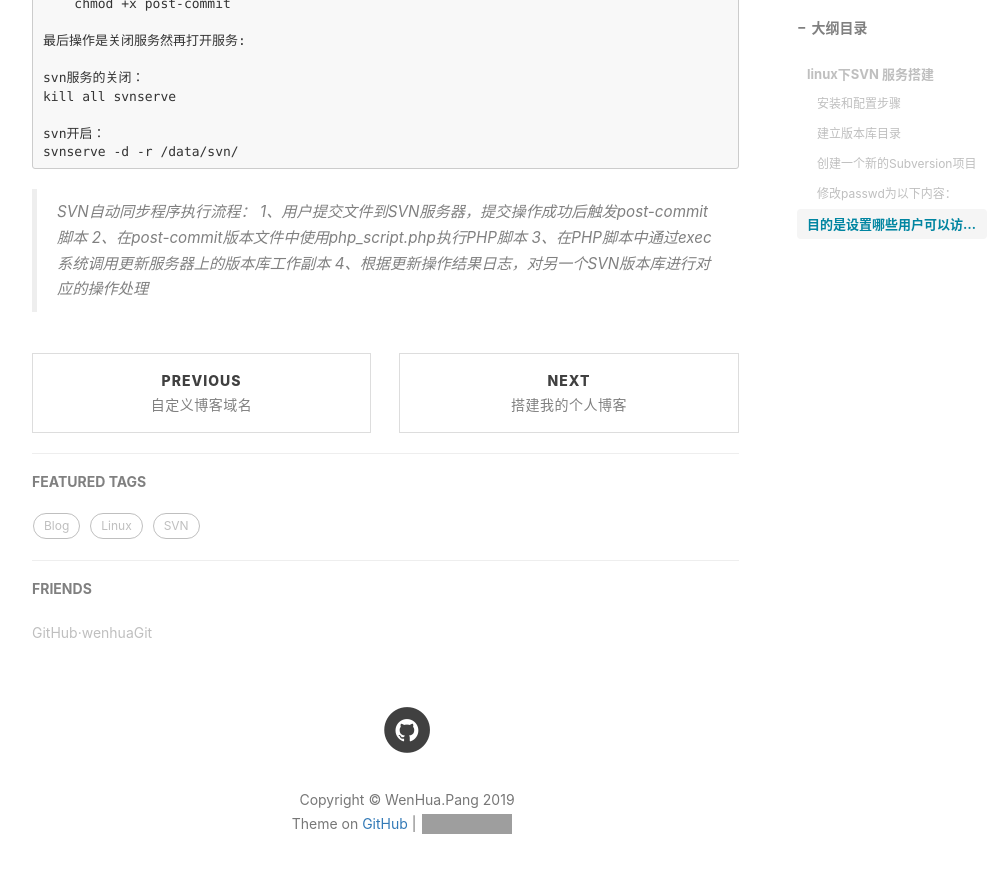
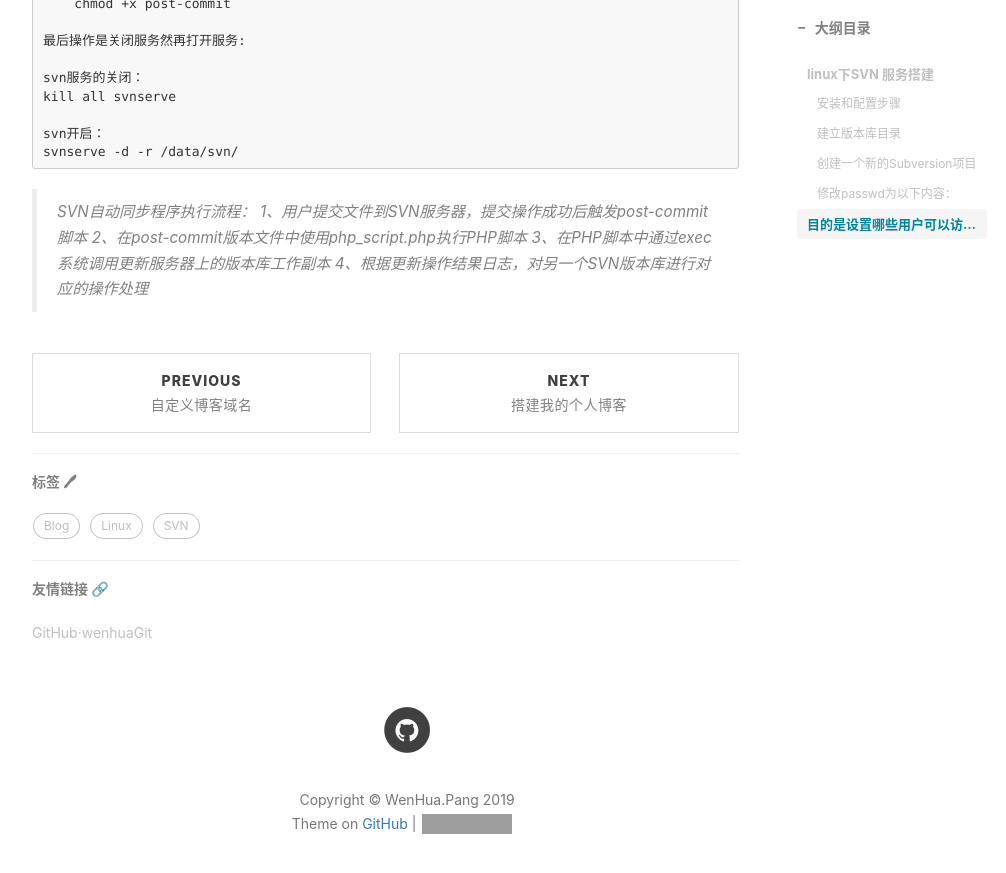
Before and after one commit to wenhuaGit/wenhuaGit.github.io, a Jekyll site: the page built from _posts/2019-10-22-linux下SVN 服务搭建.md, in a window 1280 px wide and 900 px high, scrolled down 4091 px. Shown: the top 873 px of the window, without its empty margins (233-1239 px from the left). Built offline with Jekyll 4.4.1, drawn with Linux system fonts in a browser that asks for light colours; nearby versions of some CDN libraries; comment, search, counter and statistics services are not loaded; grey boxes are pictures that could not be loaded.

Commit message:
修改bug

```diff
--- a/_layouts/page.html
+++ b/_layouts/page.html
@@ -159,7 +159,7 @@
 				<!-- Friends Blog -->
 				{% if site.friends %}
 					<hr>
-					<h5>FRIENDS</h5>
+					<h5> 友情链接 🔗</h5>
 					<ul class="list-inline">
 						{% for friend in site.friends %}
 							<li>
--- a/_layouts/post.html
+++ b/_layouts/post.html
@@ -116,7 +116,7 @@
 				<div class="side-catalog">
 					<hr class="hidden-sm hidden-xs">
 					<h5>
-						<a class="catalog-toggle" href="#">大纲目录</a>
+						<a class="catalog-toggle" href="#"> 大纲目录 </a>
 					</h5>
 					<ul class="catalog-body"></ul>
 				</div>
@@ -129,7 +129,7 @@
 				{% if site.featured-tags %}
 					<section>
 						<hr class="hidden-sm hidden-xs">
-						<h5><a href="/tags/">FEATURED TAGS</a></h5>
+						<h5><a href="/tags/"> 标签 🖊 </a></h5>
 						<div class="tags">
 							{% for tag in site.tags %}
 								{% if tag[1].size > site.featured-condition-size %}
@@ -145,7 +145,7 @@
 				<!-- Friends Blog -->
 				{% if site.friends %}
 					<hr>
-					<h5>FRIENDS</h5>
+					<h5> 友情链接 🔗</h5>
 					<ul class="list-inline">
 						{% for friend in site.friends %}
 							<li><a href="{{friend.href}}">{{friend.title}}</a></li>
```
